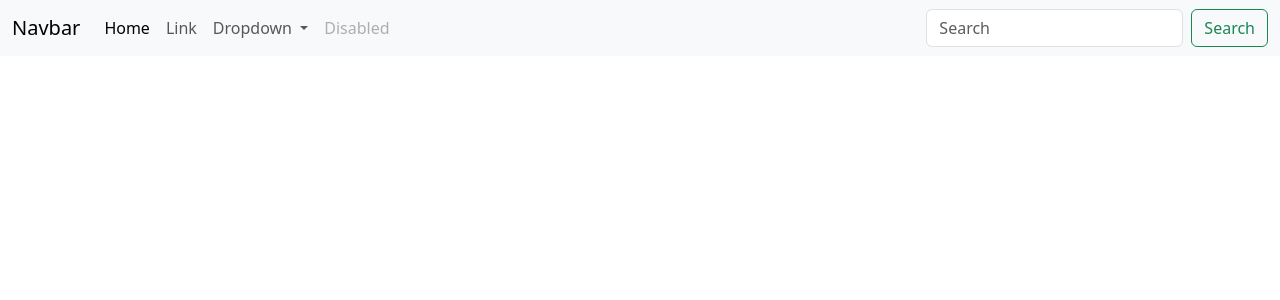
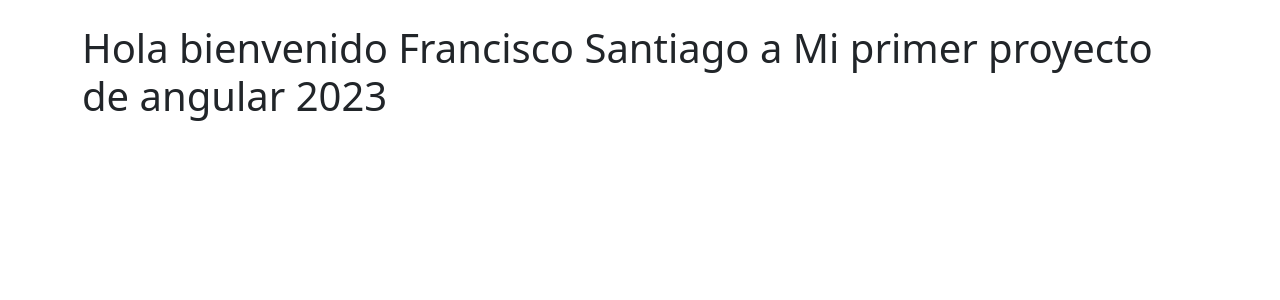
Before and after one commit to franciscosantiagoc/AngularProjectBases, an Angular app: page / in a window 1280 px wide. Shown: the top 300 px of the page. Built offline with nearby package versions, Linux system fonts and the light colour scheme.

Commit message:
Interpolacion de variables en angular

```diff
--- a/src/app/app.component.html
+++ b/src/app/app.component.html
@@ -1,36 +1,5 @@
-<nav class="navbar navbar-expand-lg bg-body-tertiary">
-  <div class="container-fluid">
-    <a class="navbar-brand" href="#">Navbar</a>
-    <button class="navbar-toggler" type="button" data-bs-toggle="collapse" data-bs-target="#navbarSupportedContent" aria-controls="navbarSupportedContent" aria-expanded="false" aria-label="Toggle navigation">
-      <span class="navbar-toggler-icon"></span>
-    </button>
-    <div class="collapse navbar-collapse" id="navbarSupportedContent">
-      <ul class="navbar-nav me-auto mb-2 mb-lg-0">
-        <li class="nav-item">
-          <a class="nav-link active" aria-current="page" href="#">Home</a>
-        </li>
-        <li class="nav-item">
-          <a class="nav-link" href="#">Link</a>
-        </li>
-        <li class="nav-item dropdown">
-          <a class="nav-link dropdown-toggle" href="#" role="button" data-bs-toggle="dropdown" aria-expanded="false">
-            Dropdown
-          </a>
-          <ul class="dropdown-menu">
-            <li><a class="dropdown-item" href="#">Action</a></li>
-            <li><a class="dropdown-item" href="#">Another action</a></li>
-            <li><hr class="dropdown-divider"></li>
-            <li><a class="dropdown-item" href="#">Something else here</a></li>
-          </ul>
-        </li>
-        <li class="nav-item">
-          <a class="nav-link disabled" aria-disabled="true">Disabled</a>
-        </li>
-      </ul>
-      <form class="d-flex" role="search">
-        <input class="form-control me-2" type="search" placeholder="Search" aria-label="Search">
-        <button class="btn btn-outline-success" type="submit">Search</button>
-      </form>
-    </div>
-  </div>
-</nav>
+<div class="container mt-4">
+  <h1 class="d-flex justify-content-center">
+    Hola bienvenido {{ userName}} a {{ title}}
+  </h1>
+</div>
--- a/src/app/app.component.ts
+++ b/src/app/app.component.ts
@@ -6,5 +6,6 @@ import { Component } from '@angular/core';
   styleUrls: ['./app.component.css']
 })
 export class AppComponent {
-  title = 'HolaMundo';
+  title = 'Mi primer proyecto de angular 2023';
+  userName = 'Francisco Santiago'
 }
```
